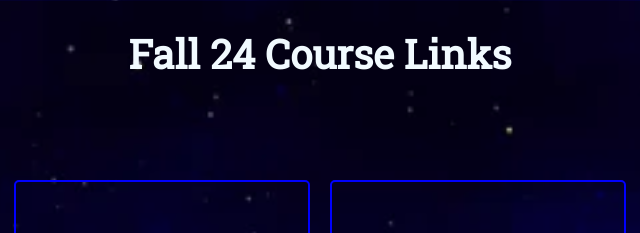
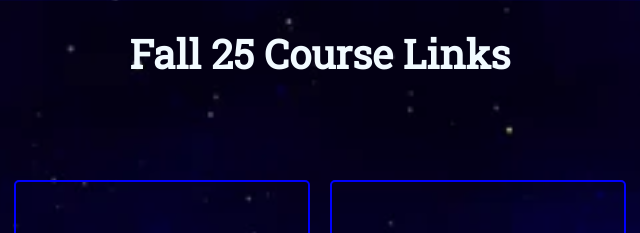
Before and after one commit to kdukuray/all_classes_links, a plain HTML site: page index.html in a window 1280 px wide. Shown: the top 233 px of the page, 320-960 px from the left. Drawn offline with Linux system fonts and the light colour scheme; a web font is replaced by a local one.

Commit message:
updated for fall 25

```diff
--- a/index.html
+++ b/index.html
@@ -12,7 +12,7 @@
 </head>
 
 <body>
-    <h1 class="page-title">Fall 24 Course Links</h1>
+    <h1 class="page-title">Fall 25 Course Links</h1>
 
     <div class="classes-container">
 
```
